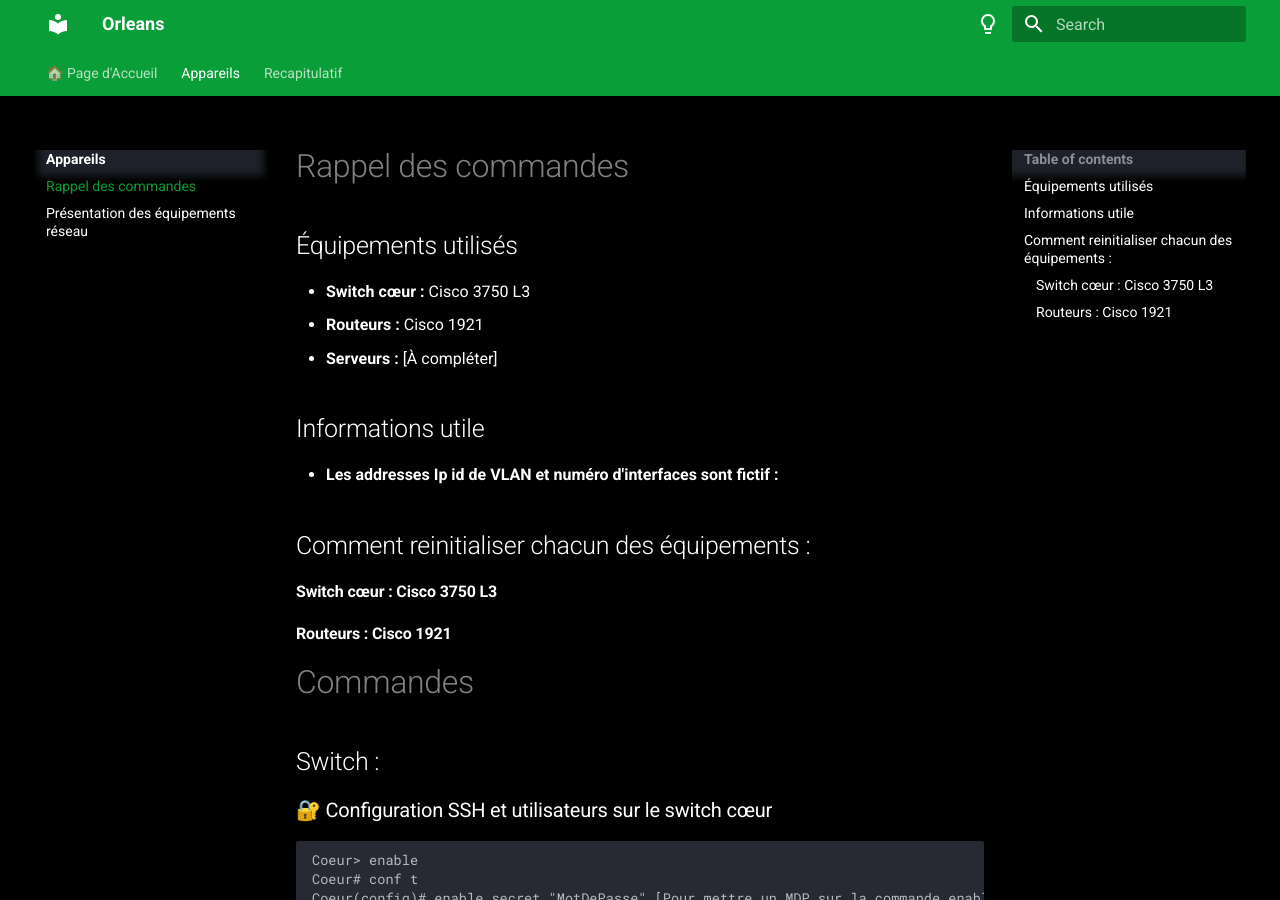
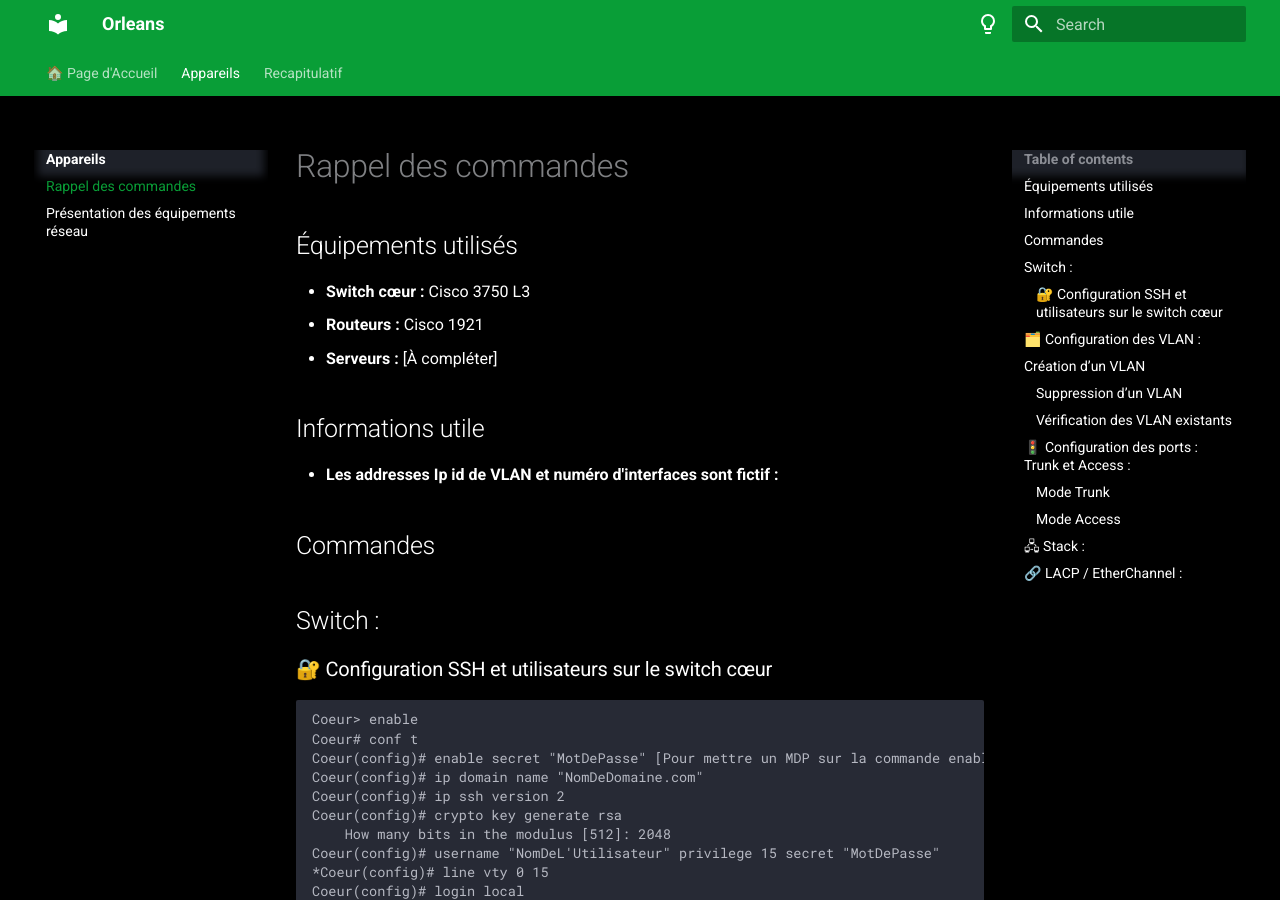
Before and after one commit to XolA-max/gp-orleans-sportludique2025-2026, an MkDocs documentation site: the page built from docs/Appareils/Commandes.md, in a window 1280 px wide and 900 px high. Built offline with MkDocs 1.6.1 and Material for MkDocs 9.7.7, drawn with Linux system fonts in a browser that asks for light colours.

```diff
--- a/docs/Appareils/Commandes.md
+++ b/docs/Appareils/Commandes.md
@@ -7,12 +7,7 @@
 ## Informations utile
 - **Les addresses Ip id de VLAN et numéro d'interfaces sont fictif  :**
 
-## Comment reinitialiser chacun des équipements :
-#### **Switch cœur :** Cisco 3750 L3
-#### **Routeurs :** Cisco 1921
-####
-
-# Commandes
+## Commandes
 ## Switch :
 ### 🔐 Configuration SSH et utilisateurs sur le switch cœur
 
```
